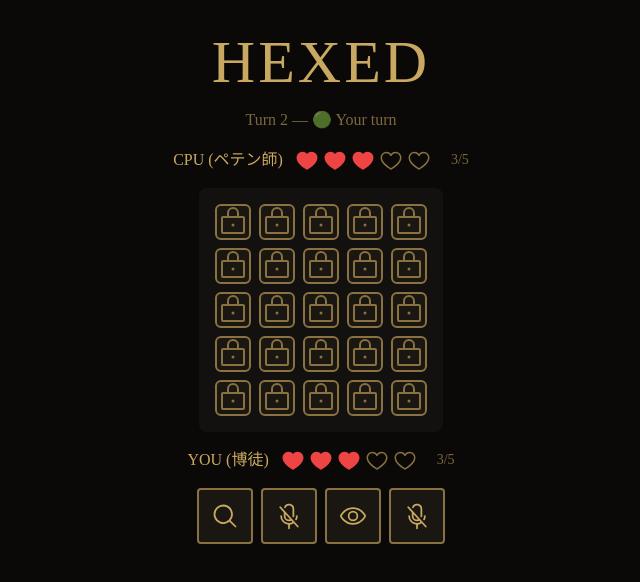
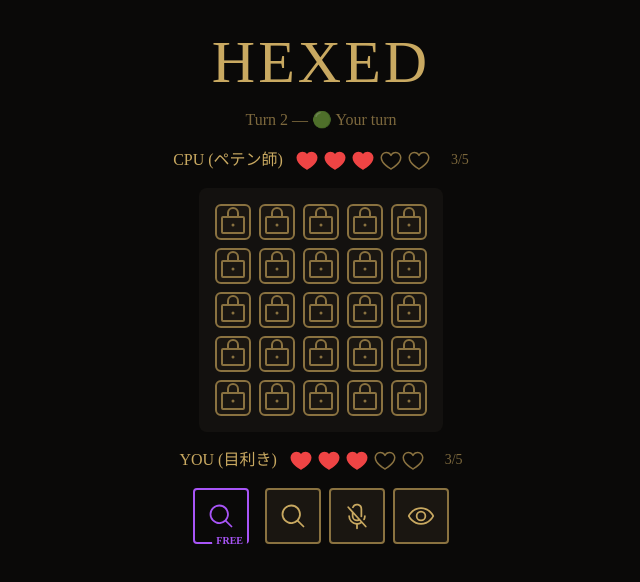
Before and after one commit to kazumatsu0211/Hexed, a React (Vite) app: page / in a window 1280 px wide. Shown: the top 582 px of the page, without its empty margins (319-959 px from the left). Built offline with nearby package versions, Linux system fonts and the light colour scheme.

Commit message:
Phase 6: 目利きの無料モノクル能力を実装

```diff
--- a/src/App.tsx
+++ b/src/App.tsx
@@ -1,3 +1,4 @@
+import { MagnifyingGlassIcon } from "@phosphor-icons/react";
 import { useEffect, useState } from "react";
 import { match } from "ts-pattern";
 
@@ -25,11 +26,13 @@ export function App() {
   const applyMonocle = useGameStore((s) => s.applyMonocle);
   const applyPeephole = useGameStore((s) => s.applyPeephole);
   const applyCheatingSleeve = useGameStore((s) => s.applyCheatingSleeve);
+  const applyFreeMonocle = useGameStore((s) => s.applyFreeMonocle);
   const endTurn = useGameStore((s) => s.endTurn);
 
   const { selectedItem, selectItem, clearSelection } = useSelectionContext();
 
   const [cheatFirst, setCheatFirst] = useState<Position | null>(null);
+  const [abilitySelected, setAbilitySelected] = useState(false);
 
   // TODO Phase 7: CPU AI を実装したらこのスキャフォルドを置き換える
   useEffect(() => {
@@ -48,17 +51,30 @@ export function App() {
   const requiresTarget =
     selectedItemId === "monocle" || selectedItemId === "cheatingSleeve";
 
+  const showAbilityButton =
+    selfPlayer.character.id === "connoisseur" && !selfPlayer.freeMonocleUsed;
+  // 注: connoisseur 能力は gag の影響を受けない（アイテムではないため）
+  const canUseAbility = isPlayerTurn && winner === "ongoing";
+
   function findPeekedAt(position: Position) {
     return peekedSelf.find((p) => isSamePosition(p.position, position));
   }
 
   function handleSelectItem(id: ItemId, index: number) {
     setCheatFirst(null);
+    setAbilitySelected(false);
     selectItem(id, index);
+  }
+
+  function handleSelectAbility() {
+    setCheatFirst(null);
+    clearSelection();
+    setAbilitySelected(true);
   }
 
   function handleCancel() {
     setCheatFirst(null);
+    setAbilitySelected(false);
     clearSelection();
   }
 
@@ -81,7 +97,16 @@ export function App() {
     clearSelection();
   }
 
+  function handleAbilityClick(position: Position) {
+    applyFreeMonocle(position);
+    setAbilitySelected(false);
+  }
+
   function handleTileClick(position: Position) {
+    if (abilitySelected) {
+      handleAbilityClick(position);
+      return;
+    }
     match(selectedItemId)
       .with(null, () => openTile(position))
       .with("monocle", () => handleMonocleClick(position))
@@ -111,7 +136,12 @@ export function App() {
       selectedItemId !== "monocle" &&
       selectedItemId !== "cheatingSleeve");
 
-  const targetMessage = match({ selectedItemId, cheatFirst })
+  const targetMessage = match({
+    abilitySelected,
+    selectedItemId,
+    cheatFirst,
+  })
+    .with({ abilitySelected: true }, () => "ターゲットを選択してください（無料モノクル）")
     .with({ selectedItemId: "cheatingSleeve", cheatFirst: null }, () =>
       "1マス目を選択してください",
     )
@@ -119,6 +149,10 @@ export function App() {
       "2マス目を選択してください",
     )
     .otherwise(() => "ターゲットを選択してください");
+
+  const showActionPanel = selectedItem !== null || abilitySelected;
+  const showUseButton = selectedItem !== null && !requiresTarget;
+  const showTargetMessage = requiresTarget || abilitySelected;
 
   return (
     <div className="min-h-screen flex flex-col items-center p-8 gap-4">
@@ -154,6 +188,27 @@ export function App() {
         label={`YOU (${selfPlayer.character.name})`}
       />
 
+      <div className="flex items-center gap-4">
+        {showAbilityButton && (
+          <button
+            type="button"
+            onClick={handleSelectAbility}
+            disabled={!canUseAbility}
+            title="目利き：試合中1回、無料でモノクル発動"
+            aria-label="無料モノクル"
+            className={`relative flex items-center justify-center w-14 h-14 rounded border-2 transition-colors disabled:opacity-30 ${
+              abilitySelected
+                ? "bg-accent-curse text-bg-dark border-accent-curse"
+                : "border-accent-curse text-accent-curse hover:bg-accent-curse/20"
+            }`}
+          >
+            <MagnifyingGlassIcon size={28} />
+            <span className="absolute -bottom-1 right-0 text-[10px] font-bold leading-none px-1 bg-bg-dark rounded">
+              FREE
+            </span>
+          </button>
+        )}
+
         <div className="flex gap-2">
           {selfPlayer.items.map((item, i) => (
             <ItemButton
@@ -165,13 +220,14 @@ export function App() {
             />
           ))}
         </div>
+      </div>
 
-      {selectedItem && (
+      {showActionPanel && (
         <div className="flex gap-3 items-center">
           <span className="text-accent-gold-dim">
-            {requiresTarget ? targetMessage : "使用ボタンで発動"}
+            {showTargetMessage ? targetMessage : "使用ボタンで発動"}
           </span>
-          {!requiresTarget && (
+          {showUseButton && (
             <button
               onClick={handleUseSelected}
               className="px-4 py-2 bg-accent-gold text-bg-dark rounded font-bold hover:bg-accent-gold/80 transition-colors"
--- /dev/null
+++ b/src/store/gameStore/_actions/applyFreeMonocle.ts
@@ -0,0 +1,29 @@
+import type { Draft } from "immer";
+
+import type { Position } from "../../../core/types";
+import type { GameStoreState } from "../types";
+
+export function applyFreeMonocle(
+  draft: Draft<GameStoreState>,
+  position: Position,
+) {
+  const currentSide = draft.currentTurn;
+  const self = draft.players[currentSide];
+
+  if (self.character.id !== "connoisseur") return;
+  if (self.freeMonocleUsed) return;
+
+  const tile = draft.board[position.row][position.col];
+  if (tile.isRevealed) return;
+
+  self.freeMonocleUsed = true;
+  draft.peeked[currentSide].push({
+    position: tile.position,
+    effect: tile.effect,
+  });
+
+  const actorName = currentSide === "player" ? "プレイヤー" : "CPU";
+  draft.log.push(
+    `${actorName}: 目利き能力（${position.row + 1}行${position.col + 1}列を覗いた）`,
+  );
+}
--- a/src/store/gameStore/_actions/initGame.ts
+++ b/src/store/gameStore/_actions/initGame.ts
@@ -6,7 +6,7 @@ import type { GameStoreState } from "../types";
 
 export function initGame(
   draft: Draft<GameStoreState>,
-  playerCharId: CharacterId = "gambler",
+  playerCharId: CharacterId = "connoisseur",
   cpuCharId: CharacterId = "swindler",
 ) {
   Object.assign(draft, buildInitialState(playerCharId, cpuCharId));
--- a/src/store/gameStore/_factories/buildInitialState.ts
+++ b/src/store/gameStore/_factories/buildInitialState.ts
@@ -4,7 +4,7 @@ import type { GameStoreState } from "../types";
 import { createInitialPlayer } from "./createInitialPlayer";
 
 export function buildInitialState(
-  playerCharId: CharacterId = "gambler",
+  playerCharId: CharacterId = "connoisseur",
   cpuCharId: CharacterId = "swindler",
 ): GameStoreState {
   return {
--- a/src/store/gameStore/index.ts
+++ b/src/store/gameStore/index.ts
@@ -2,6 +2,7 @@ import { create } from "zustand";
 import { immer } from "zustand/middleware/immer";
 
 import { applyCheatingSleeve } from "./_actions/applyCheatingSleeve";
+import { applyFreeMonocle } from "./_actions/applyFreeMonocle";
 import { applyGag } from "./_actions/applyGag";
 import { applyMonocle } from "./_actions/applyMonocle";
 import { applyPeephole } from "./_actions/applyPeephole";
@@ -44,5 +45,8 @@ export const useGameStore = create<GameStore>()(
         get().endTurn();
       }
     },
+
+    applyFreeMonocle: (position) =>
+      set((draft) => applyFreeMonocle(draft, position)),
   })),
 );
--- a/src/store/gameStore/types.ts
+++ b/src/store/gameStore/types.ts
@@ -27,6 +27,7 @@ export type GameStoreActions = {
   applyMonocle: (position: Position) => void;
   applyPeephole: () => void;
   applyCheatingSleeve: (a: Position, b: Position) => void;
+  applyFreeMonocle: (position: Position) => void;
 };
 
 export type GameStore = GameStoreState & GameStoreActions;
```
Lines whose indentation alone changed are shown as unchanged.
